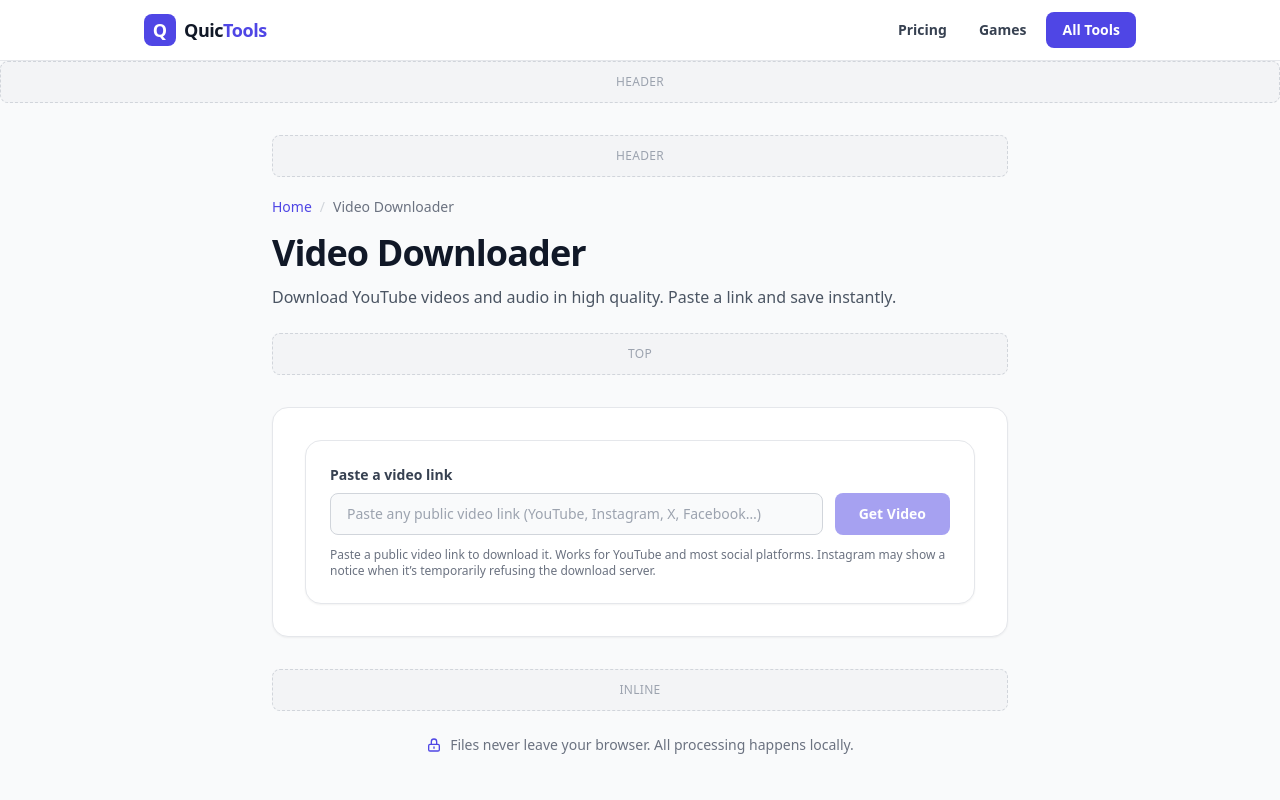
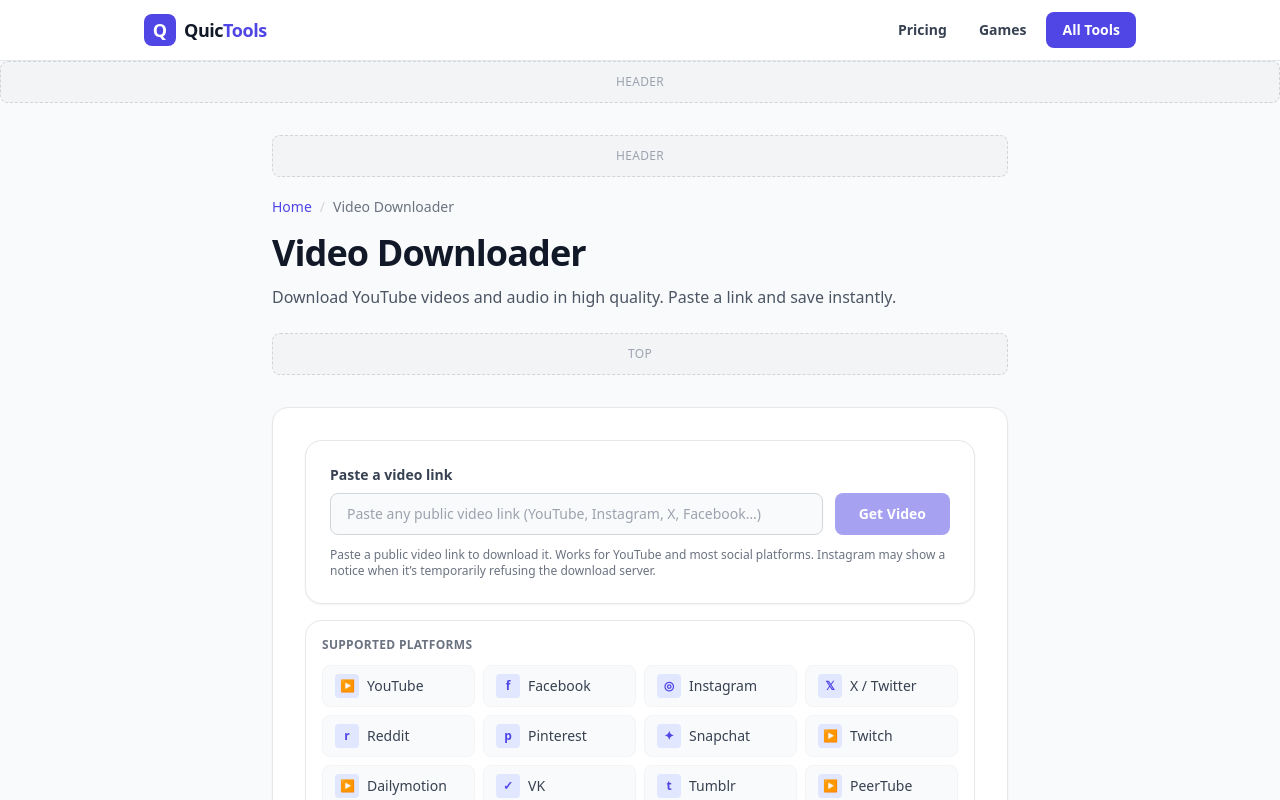
Before and after one commit to thiyo12/ai-website-for-revenue-, a Next.js app: page /social-media-video-downloader in a window 1280 px wide. Shown: the top 800 px of the page. Built offline with nearby package versions, Linux system fonts and the light colour scheme; no server answers.

Commit message:
Show supported social media platforms on video downloader

```diff
--- a/app/social-media-video-downloader/SocialMediaVideoDownloader.tsx
+++ b/app/social-media-video-downloader/SocialMediaVideoDownloader.tsx
@@ -44,6 +44,22 @@
   twitch: "Twitch",
   soundcloud: "SoundCloud",
 };
+
+const SUPPORTED_PLATFORMS = [
+  { name: "YouTube", icon: "▶" },
+  { name: "Facebook", icon: "f" },
+  { name: "Instagram", icon: "◎" },
+  { name: "X / Twitter", icon: "𝕏" },
+  { name: "Reddit", icon: "r" },
+  { name: "Pinterest", icon: "p" },
+  { name: "Snapchat", icon: "✦" },
+  { name: "Twitch", icon: "▶" },
+  { name: "Dailymotion", icon: "▶" },
+  { name: "VK", icon: "✓" },
+  { name: "Tumblr", icon: "t" },
+  { name: "PeerTube", icon: "▶" },
+  { name: "SoundCloud", icon: "☁" },
+];
 
 function formatDuration(sec?: number): string {
   if (!sec || sec <= 0) return "";
@@ -171,6 +187,25 @@
         </p>
       </div>
 
+      <div className="mt-4 rounded-2xl border border-gray-200 bg-white p-4">
+        <p className="mb-3 text-xs font-semibold uppercase tracking-wide text-gray-500">
+          Supported platforms
+        </p>
+        <div className="grid grid-cols-2 gap-2 sm:grid-cols-3 md:grid-cols-4">
+          {SUPPORTED_PLATFORMS.map((p) => (
+            <div
+              key={p.name}
+              className="flex items-center gap-2 rounded-lg border border-gray-100 bg-gray-50 px-3 py-2"
+            >
+              <span className="flex h-6 w-6 items-center justify-center rounded bg-accent-100 text-xs font-bold text-accent-600">
+                {p.icon}
+              </span>
+              <span className="text-sm font-medium text-gray-700">{p.name}</span>
+            </div>
+          ))}
+        </div>
+      </div>
+
       {error && (
         <div
           className={`mt-4 rounded-xl border p-4 text-sm ${
```
